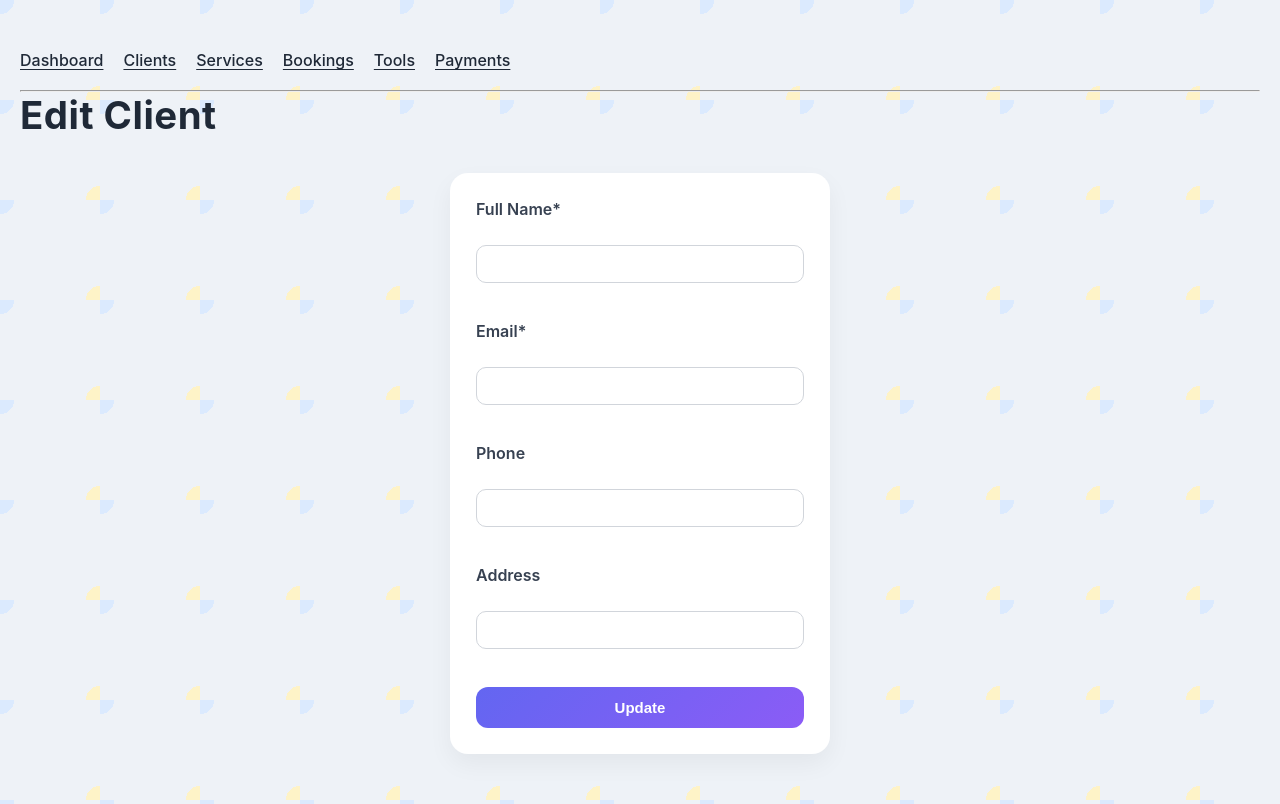
After one commit to ella12-sudo/Gonzales_assess_lab1, a PHP site: page /pages/clients_edit.php?id=1 in a window 1280 px wide. The commit adds this page. Run offline with PHP 8.4, Linux system fonts and the light colour scheme; data that the repository does not hold is empty.

Commit message:
LAB 2: Client Management System (Add, List, Edit)

```diff
--- a/dashboard_style.css
+++ b/dashboard_style.css
@@ -126,3 +126,111 @@ h2 {
   .nav-bar { flex-direction: column; }
   .stats-container { grid-template-columns: 1fr; }
 }
+
+/* ================= FORM STYLING ================= */
+
+form {
+  background: #ffffff;
+  padding: 26px;
+  border-radius: 18px;
+  box-shadow: 0 10px 25px rgba(0,0,0,0.05);
+  max-width: 380px;
+  margin: 10px auto 0;
+}
+
+form label {
+  font-weight: 600;
+  display: block;
+  margin-bottom: 6px;
+  color: #374151;
+}
+
+form input {
+  width: 100%;
+  padding: 10px 14px;
+  border-radius: 10px;
+  border: 1px solid #d1d5db;
+  outline: none;
+  transition: all 0.2s ease;
+  margin-bottom: 18px;
+  font-size: 14px;
+}
+
+form input:focus {
+  border-color: #6366f1;
+  box-shadow: 0 0 0 3px rgba(99,102,241,0.15);
+}
+
+form button {
+  width: 100%;
+  padding: 12px;
+  border-radius: 12px;
+  border: none;
+  font-weight: 600;
+  font-size: 15px;
+  background: linear-gradient(135deg, #6366f1, #8b5cf6);
+  color: #fff;
+  cursor: pointer;
+  transition: 0.3s ease;
+}
+
+form button:hover {
+  transform: translateY(-2px);
+  box-shadow: 0 6px 18px rgba(99,102,241,0.3);
+}
+/* ================= CLIENT TABLE FIX ================= */
+
+.client-table {
+  width: 100%;
+  border-collapse: collapse;
+  margin-top: 25px;
+  background: #ffffff;
+  border-radius: 16px;
+  overflow: hidden;
+  box-shadow: 0 10px 30px rgba(0,0,0,0.05);
+}
+
+.client-table th {
+  text-align: left;
+  padding: 16px;
+  font-size: 14px;
+  letter-spacing: 0.5px;
+  text-transform: uppercase;
+  background: #f3f4f6;
+  color: #374151;
+}
+
+.client-table td {
+  padding: 16px;
+  border-top: 1px solid #f1f5f9;
+  font-size: 15px;
+  color: #1f2937;
+}
+
+.client-table tr:hover {
+  background: #f9fafb;
+  transition: 0.2s ease;
+}
+
+/* Fix column spacing */
+.client-table td,
+.client-table th {
+  min-width: 120px;
+}
+
+/* Edit button style */
+.client-table a {
+  padding: 6px 14px;
+  border-radius: 8px;
+  text-decoration: none;
+  font-size: 14px;
+  font-weight: 500;
+  background: #e0e7ff;
+  color: #4338ca;
+  transition: 0.2s ease;
+}
+
+.client-table a:hover {
+  background: #6366f1;
+  color: #ffffff;
+}
--- a/index.php
+++ b/index.php
@@ -29,8 +29,8 @@ $revenue = $revRow['s'];
     </ul>
 
     <div class="quick-links">
-      <a href="/assessment_beginner/pages/clients_add.php">Add Client</a>
-      <a href="/assessment_beginner/pages/bookings_create.php">Create Booking</a>
+      <a href="pages/clients_add.php">Add Client</a>
+      <a href="pages/bookings_create.php">Create Booking</a>
     </div>
   </div>
 </body>
--- a/nav.php
+++ b/nav.php
@@ -1,10 +1,14 @@
-<?php // nav.php ?>
+<?php
+
+$base = (strpos($_SERVER['PHP_SELF'], '/pages/') !== false) ? '../' : '';
+?>
+
 <div class="nav-bar">
-  <a href="index.php">Dashboard</a>
-  <a href="pages/clients_list.php">Clients</a>
-  <a href="pages/services_list.php">Services</a>
-  <a href="pages/bookings_list.php">Bookings</a>
-  <a href="pages/tools_list_assign.php">Tools</a>
-  <a href="pages/payments_list.php">Payments</a>
+  <a href="<?php echo $base; ?>index.php">Dashboard</a>
+  <a href="<?php echo $base; ?>pages/clients_list.php">Clients</a>
+  <a href="<?php echo $base; ?>pages/services_list.php">Services</a>
+  <a href="<?php echo $base; ?>pages/bookings_list.php">Bookings</a>
+  <a href="<?php echo $base; ?>pages/tools_list_assign.php">Tools</a>
+  <a href="<?php echo $base; ?>pages/payments_list.php">Payments</a>
 </div>
 <hr>
--- /dev/null
+++ b/pages/clients_edit.php
@@ -0,0 +1,57 @@
+<?php
+include "../db.php";
+
+$id = $_GET['id'];
+
+$get = mysqli_query($conn, "SELECT * FROM clients WHERE client_id = $id");
+$client = mysqli_fetch_assoc($get);
+
+$message = "";
+
+if (isset($_POST['update'])) {
+  $full_name = $_POST['full_name'];
+  $email = $_POST['email'];
+  $phone = $_POST['phone'];
+  $address = $_POST['address'];
+
+  if ($full_name == "" || $email == "") {
+    $message = "Name and Email are required!";
+  } else {
+    $sql = "UPDATE clients
+            SET full_name='$full_name', email='$email', phone='$phone', address='$address'
+            WHERE client_id=$id";
+    mysqli_query($conn, $sql);
+    header("Location: clients_list.php");
+    exit;
+  }
+}
+?>
+<!doctype html>
+<html>
+<head><meta charset="utf-8">
+<title>Edit Client</title>
+<link rel="stylesheet" href="../dashboard_style.css">
+</head>
+<body>
+<?php include "../nav.php"; ?>
+
+<h2>Edit Client</h2>
+<p style="color:red;"><?php echo $message; ?></p>
+
+<form method="post">
+  <label>Full Name*</label><br>
+  <input type="text" name="full_name" value="<?php echo $client['full_name']; ?>"><br><br>
+
+  <label>Email*</label><br>
+  <input type="text" name="email" value="<?php echo $client['email']; ?>"><br><br>
+
+  <label>Phone</label><br>
+  <input type="text" name="phone" value="<?php echo $client['phone']; ?>"><br><br>
+
+  <label>Address</label><br>
+  <input type="text" name="address" value="<?php echo $client['address']; ?>"><br><br>
+
+  <button type="submit" name="update">Update</button>
+</form>
+</body>
+</html>
```
Also changed, not shown: pages/clients_add.php (added, +51 -0 lines), pages/clients_list.php (added, +36 -0 lines).
